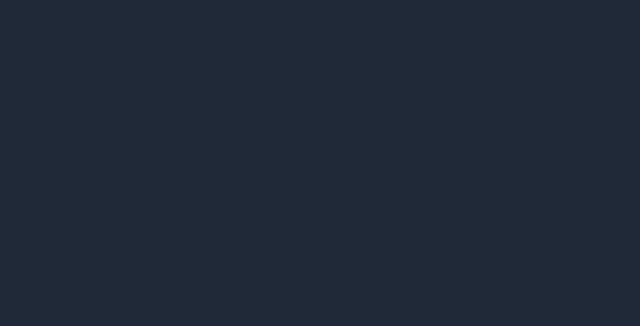
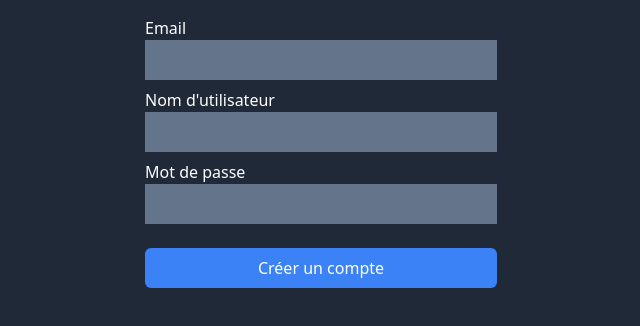
Before and after one commit to SirSoliloque/Chat_App_Vue, a Vue app: page /register in a window 1280 px wide. Before the commit this address had no page. Shown: the top 326 px of the page, without its empty margins (319-959 px from the left). Built offline with nearby package versions, Linux system fonts and the light colour scheme; no server answers.

Commit message:
🚧 wip: register page (untested)

```diff
--- a/src/router/index.js
+++ b/src/router/index.js
@@ -1,5 +1,6 @@
 import { createRouter, createWebHistory } from 'vue-router';
 import ChatView from '@/views/ChatView.vue';
+import RegisterView from '@/views/RegisterView.vue';
 
 const router = createRouter({
   history: createWebHistory(import.meta.env.BASE_URL),
@@ -8,6 +9,11 @@ const router = createRouter({
       path: '/',
       name: 'chat',
       component: ChatView
+    },
+    {
+      path: '/register',
+      name: 'register',
+      component: RegisterView
     }
   ]
 });
--- /dev/null
+++ b/src/views/RegisterView.vue
@@ -0,0 +1,51 @@
+<script setup>
+
+import { ref } from 'vue';
+import { supabase } from '@/supabase';
+import { useRouter } from 'vue-router';
+
+const {push: routerPush} = useRouter();
+
+const email = ref('');
+const username = ref('');
+const password = ref('');
+
+const onSubmit = async () => {
+    if(! email.value || ! username.value || ! password.value) {
+        return;
+    }
+
+    const {error} = await supabase.auth.signUp({
+        email: email.value,
+        password: password.value,
+        options: {
+            data: { username: username.value }
+        }
+    });
+
+    if(error) {
+        alert(error.message);
+    } else{
+        routerPush('/');
+    }
+}
+
+</script>
+
+<template>
+    <form @submit.prevent="onSubmit" class="flex flex-col gap-2 p-4 mx-auto max-w-96">
+        <div class="flex flex-col">
+            <label for="email">Email</label>
+            <input type="email" id="email" v-model="email" class="p-2 bg-slate-500" required/>
+        </div>
+        <div class="flex flex-col">
+            <label for="username">Nom d'utilisateur</label>
+            <input type="text" id="username" v-model="username" class="p-2 bg-slate-500" required/>
+        </div>
+        <div class="flex flex-col">
+            <label for="password">Mot de passe</label>
+            <input type="password" id="password" v-model="password" class="p-2 bg-slate-500" required/>
+        </div>
+        <button type="submit" class="p-2 mt-4 bg-blue-500 rounded-md">Créer un compte</button>
+    </form>
+</template>
```
